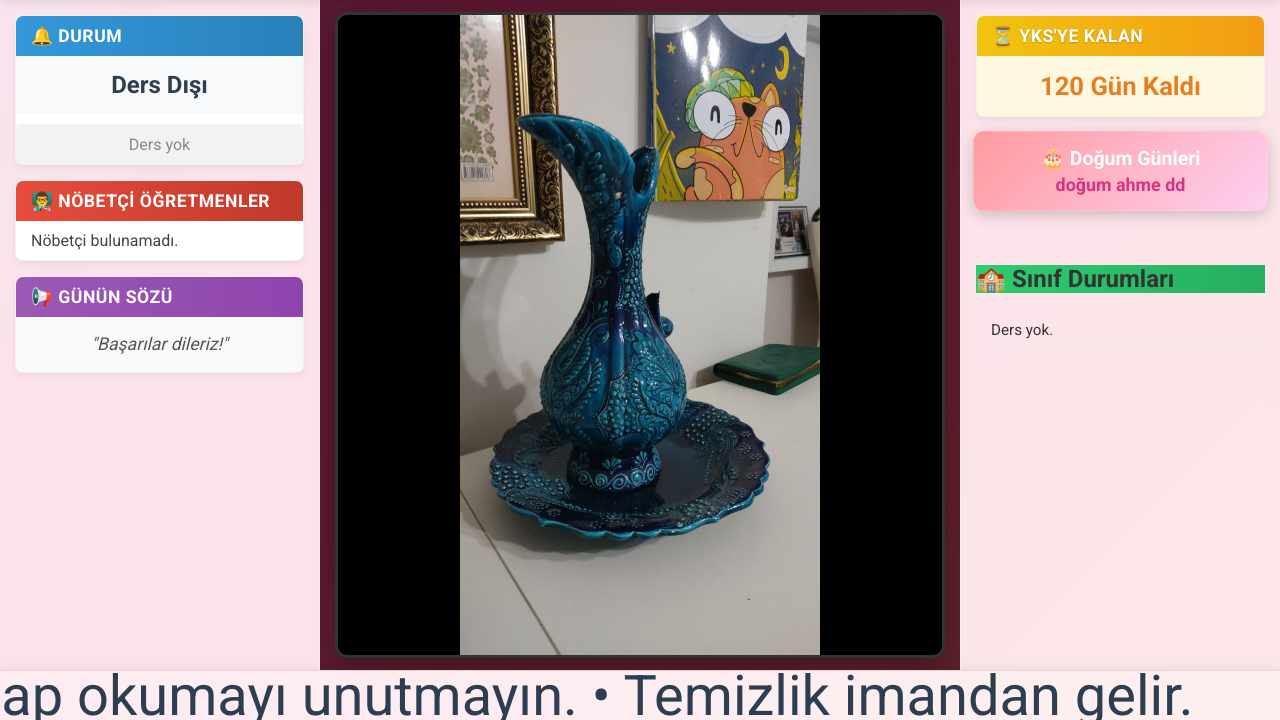
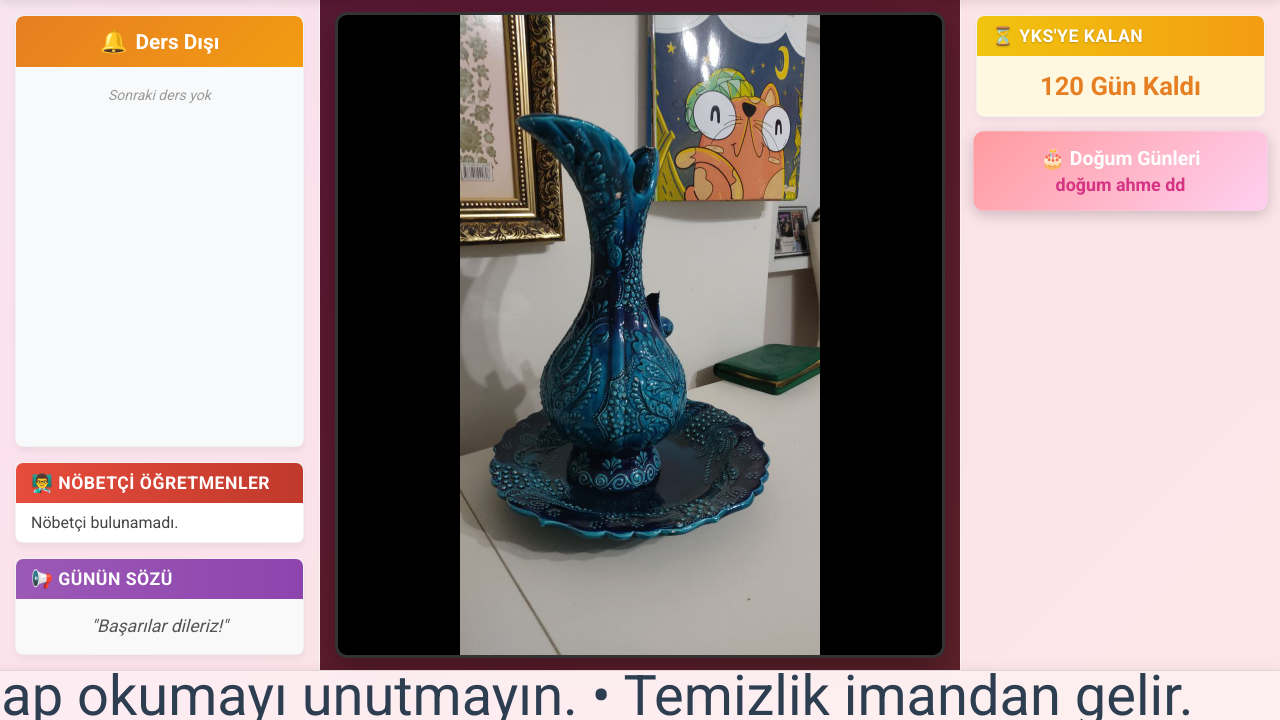
Before and after one commit to Sauth-09/akilli_pano, a Flask app: page / in a window 1280 px wide. Shown: the part 80-800 px from the top of the page. Run offline with Flask 3, Linux system fonts and the light colour scheme; some libraries are stand-ins or nearby versions.

Commit message:
feat: durum ve sinif kartlari birlestirildi
- Dersteyken: 'Suan: X. Dersteyiz' + sinif-ders listesi
- Teneffuste: 'Suan: Teneffusteyiz' + sonraki dersler
- Icerik sigmazsa otomatik yukariya kayan yazi
- API: is_lesson, lesson_number, next_class_statuses eklendi

```diff
--- a/src/web/app.py
+++ b/src/web/app.py
@@ -532,7 +532,11 @@ def get_status():
 
     # Get Class Status
     class_status_list = []
-    if current_lesson_index != -1 and current_day_en in ['Monday', 'Tuesday', 'Wednesday', 'Thursday', 'Friday']:
+    is_lesson = current_lesson_index != -1
+    lesson_number = 0
+
+    if is_lesson and current_day_en in ['Monday', 'Tuesday', 'Wednesday', 'Thursday', 'Friday']:
+        lesson_number = current_lesson_index + 1  # 1-based
         classes = data.get('class_schedules', [])
         for cls in classes:
             prog = cls.get('program', {}).get(current_day_en, [])
@@ -541,20 +545,49 @@ def get_status():
                 if lesson_name:
                     class_status_list.append(f"{cls['name']}: {lesson_name}")
 
+    # Get NEXT lesson classes (for break time display)
+    next_class_status_list = []
+    next_lesson_index = -1
+
+    if not is_lesson and current_day_en in ['Monday', 'Tuesday', 'Wednesday', 'Thursday', 'Friday']:
+        # Find the next lesson index
+        next_lesson_count = 0
+        for item in schedule:
+            try:
+                s = datetime.strptime(item['start'], "%H:%M")
+                if "Ders" in item.get('name', '') or "Etüt" in item.get('name', ''):
+                    if s > current_time:
+                        next_lesson_index = next_lesson_count
+                        break
+                    next_lesson_count += 1
+            except (ValueError, KeyError):
+                continue
+
+        if next_lesson_index != -1:
+            classes = data.get('class_schedules', [])
+            for cls in classes:
+                prog = cls.get('program', {}).get(current_day_en, [])
+                if next_lesson_index < len(prog):
+                    lesson_name = prog[next_lesson_index]
+                    if lesson_name:
+                        next_class_status_list.append(f"{cls['name']}: {lesson_name}")
+
     # Birthdays
     todays_birthdays = []
     today_str = now.strftime("%d.%m")
     if 'birthdays' in data:
         for b in data['birthdays']:
             b_date = b.get('date', '')
-            # Check if date starts with today's DD.MM (handles DD.MM.YYYY)
             if b_date.startswith(today_str):
                 todays_birthdays.append(b['name'])
 
     return jsonify({
         "status": current_status,
+        "is_lesson": is_lesson,
+        "lesson_number": lesson_number,
         "duty_teachers": duty_list,
         "class_statuses": class_status_list,
+        "next_class_statuses": next_class_status_list,
         "birthdays": todays_birthdays,
         "date": now.strftime("%d.%m.%Y"),
         "time": current_time_str,
--- a/src/web/static/css/style.css
+++ b/src/web/static/css/style.css
@@ -488,6 +488,13 @@ body.perf-low * {
 }
 
 /* Specific Card Headers */
+.status-card {
+    display: flex;
+    flex-direction: column;
+    flex: 1;
+    min-height: 0;
+}
+
 .status-card h2 {
     background: linear-gradient(90deg, #3498db, #2980b9);
 }
@@ -506,24 +513,109 @@ body.perf-low * {
     text-shadow: 0 1px 2px rgba(0, 0, 0, 0.2);
 }
 
-#class-status-list-wrapper h2 {
-    background: linear-gradient(90deg, #2ecc71, #27ae60);
-    margin-top: 0 !important;
-    border-bottom: none !important;
+
+/* Status Header */
+#status-header {
+    background: linear-gradient(135deg, #3498db, #2980b9);
+    padding: 12px 15px;
+    border-radius: 8px 8px 0 0;
 }
 
-/* Status Text */
 .status-text {
-    font-size: 1.5rem;
+    font-size: 1.3rem;
     font-weight: 800;
-    color: #2c3e50;
+    color: #ffffff;
     text-align: center;
-    padding: 15px;
+    display: flex;
+    align-items: center;
+    justify-content: center;
+    gap: 8px;
+}
+
+#status-header:has(.lesson-active) {
+    background: linear-gradient(135deg, #27ae60, #2ecc71);
+}
+
+#status-header:has(.break-active) {
+    background: linear-gradient(135deg, #e67e22, #f39c12);
+}
+
+.status-icon {
+    font-size: 1.4rem;
+}
+
+/* Class List Container */
+#class-list-container {
+    flex: 1;
+    overflow: hidden;
+    position: relative;
     background: #f8f9fa;
 }
 
-#status-detail-container {
-    padding: 5px 10px;
+#class-list {
+    list-style: none;
+    padding: 0;
+    margin: 0;
+}
+
+#class-list li {
+    padding: 6px 12px;
+    border-bottom: 1px solid rgba(0, 0, 0, 0.06);
+    font-size: 0.88rem;
+    display: flex;
+    justify-content: space-between;
+    align-items: center;
+    gap: 8px;
+}
+
+#class-list li:last-child {
+    border-bottom: none;
+}
+
+.class-name {
+    font-weight: 700;
+    color: #2c3e50;
+    min-width: 50px;
+}
+
+.class-lesson {
+    color: #27ae60;
+    font-weight: 500;
+    text-align: right;
+}
+
+.next-header {
+    font-weight: 700 !important;
+    color: #e67e22 !important;
+    background: rgba(230, 126, 34, 0.08);
+    font-size: 0.85rem !important;
+    padding: 8px 12px !important;
+}
+
+.no-data {
+    color: #999 !important;
+    font-style: italic;
+    text-align: center !important;
+    justify-content: center !important;
+    padding: 20px 12px !important;
+}
+
+/* Auto-scroll animation for overflowing class list */
+#class-list.auto-scroll {
+    animation: scrollUp linear infinite;
+}
+
+@keyframes scrollUp {
+
+    0%,
+    10% {
+        transform: translateY(0);
+    }
+
+    90%,
+    100% {
+        transform: translateY(calc(-100% + 200px));
+    }
 }
 
 /* Duty List */
--- a/src/web/static/js/script.js
+++ b/src/web/static/js/script.js
@@ -41,59 +41,77 @@ document.addEventListener('DOMContentLoaded', () => {
             // Update Basic Status
             // statusText.textContent = data.status; // Old simple update
 
-            // Enhanced Status Update with Scrolling Classes
+            // Enhanced Merged Status + Class Card
             const statusCard = document.querySelector('.status-card');
             if (statusCard) {
-                // 1. Update Main Status Text
-                let mainStatusEl = statusCard.querySelector('#current-status');
-                if (!mainStatusEl) {
-                    mainStatusEl = document.createElement('div');
-                    mainStatusEl.id = 'current-status';
-                    mainStatusEl.className = 'status-text';
-                    statusCard.appendChild(mainStatusEl);
-                }
-                mainStatusEl.textContent = data.status;
+                const statusEl = document.getElementById('current-status');
+                const classList = document.getElementById('class-list');
 
-                // 2. Update Class List (Scrolling)
-                let detailContainer = document.getElementById('status-detail-container');
-                if (!detailContainer) {
-                    detailContainer = document.createElement('div');
-                    detailContainer.id = 'status-detail-container';
-                    detailContainer.style = 'margin-top: 10px; overflow: hidden; white-space: nowrap; height: 30px; position: relative; background: rgba(0,0,0,0.05); border-radius: 4px; display: flex; align-items: center;';
-                    statusCard.appendChild(detailContainer);
+                if (data.is_lesson) {
+                    // DURING LESSON
+                    statusEl.innerHTML = `<span class="status-icon">📚</span> Şuan: <strong>${data.lesson_number}. Dersteyiz</strong>`;
+                    statusEl.className = 'status-text lesson-active';
+
+                    // Show current class lessons
+                    classList.innerHTML = '';
+                    if (data.class_statuses && data.class_statuses.length > 0) {
+                        data.class_statuses.forEach(status => {
+                            const li = document.createElement('li');
+                            const parts = status.split(':');
+                            if (parts.length === 2) {
+                                li.innerHTML = `<span class="class-name">${parts[0]}</span><span class="class-lesson">${parts[1]}</span>`;
+                            } else {
+                                li.textContent = status;
+                            }
+                            classList.appendChild(li);
+                        });
+                    } else {
+                        classList.innerHTML = '<li class="no-data">Sınıf programı yüklenmemiş</li>';
+                    }
+                } else {
+                    // DURING BREAK / OFF HOURS
+                    let statusLabel = data.status;
+                    if (statusLabel.toLowerCase().includes('teneffüs') || statusLabel.toLowerCase().includes('ara')) {
+                        statusEl.innerHTML = `<span class="status-icon">☕</span> Şuan: <strong>Teneffüsteyiz</strong>`;
+                    } else {
+                        statusEl.innerHTML = `<span class="status-icon">🔔</span> ${statusLabel}`;
+                    }
+                    statusEl.className = 'status-text break-active';
+
+                    // Show next class lessons
+                    classList.innerHTML = '';
+                    if (data.next_class_statuses && data.next_class_statuses.length > 0) {
+                        const headerLi = document.createElement('li');
+                        headerLi.className = 'next-header';
+                        headerLi.textContent = '📋 Sonraki Dersler:';
+                        classList.appendChild(headerLi);
+
+                        data.next_class_statuses.forEach(status => {
+                            const li = document.createElement('li');
+                            const parts = status.split(':');
+                            if (parts.length === 2) {
+                                li.innerHTML = `<span class="class-name">${parts[0]}</span><span class="class-lesson">${parts[1]}</span>`;
+                            } else {
+                                li.textContent = status;
+                            }
+                            classList.appendChild(li);
+                        });
+                    } else {
+                        classList.innerHTML = '<li class="no-data">Sonraki ders yok</li>';
+                    }
                 }
 
-                if (data.class_statuses && data.class_statuses.length > 0) {
-                    // Format: "9-A Matematik   10-B Fizik ..."
-                    // Replace ':' with space for cleaner look or keep it? User said "9/A Türkçe"
-                    const formattedList = data.class_statuses.map(s => s.replace(':', '')).join('   •   ');
-
-                    // Check if content changed to avoid jitter
-                    const currentText = detailContainer.getAttribute('data-content');
-                    if (currentText !== formattedList) {
-                        detailContainer.innerHTML = '';
-                        detailContainer.setAttribute('data-content', formattedList);
-
-                        const scrollingText = document.createElement('div');
-                        scrollingText.textContent = formattedList;
-                        scrollingText.style = 'display: inline-block; padding-left: 100%; animation: scroll-left 20s linear infinite; font-weight: 500; color: #555;';
-                        detailContainer.appendChild(scrollingText);
-
-                        // Add CSS animation keyframes if not exists
-                        if (!document.getElementById('scroll-anim')) {
-                            const style = document.createElement('style');
-                            style.id = 'scroll-anim';
-                            style.textContent = `
-                                 @keyframes scroll-left {
-                                     0% { transform: translateX(0); }
-                                     100% { transform: translateX(-100%); }
-                                 }
-                             `;
-                            document.head.appendChild(style);
-                        }
+                // Auto-scroll if content overflows
+                const container = document.getElementById('class-list-container');
+                if (container && classList.scrollHeight > container.clientHeight) {
+                    // Start scroll animation
+                    if (!classList.classList.contains('auto-scroll')) {
+                        classList.classList.add('auto-scroll');
+                        const scrollDuration = Math.max(10, classList.children.length * 3);
+                        classList.style.animationDuration = scrollDuration + 's';
                     }
-                } else {
-                    detailContainer.innerHTML = '<span style="padding: 5px; color: #888; width: 100%; text-align: center; display: block;">Ders yok</span>';
+                } else if (classList.classList.contains('auto-scroll')) {
+                    classList.classList.remove('auto-scroll');
                 }
             }
 
@@ -103,7 +121,6 @@ document.addEventListener('DOMContentLoaded', () => {
                 dutyList.innerHTML = '';
                 data.duty_teachers.forEach(item => {
                     const li = document.createElement('li');
-                    // Item format is "Location: Teacher" or just "Teacher" if fallback
                     if (item.includes(':')) {
                         const parts = item.split(':');
                         li.innerHTML = `<strong>${parts[0]}:</strong> ${parts[1]}`;
@@ -114,30 +131,6 @@ document.addEventListener('DOMContentLoaded', () => {
                 });
             } else {
                 dutyList.innerHTML = '<li>Nöbetçi bulunamadı.</li>';
-            }
-
-            // --- CLASS STATUSES ---
-            // Only populate if container exists (rendered by layout)
-            let classListContainer = document.getElementById('class-status-list');
-            if (classListContainer) {
-                classListContainer.innerHTML = '';
-                if (data.class_statuses && data.class_statuses.length > 0) {
-                    data.class_statuses.forEach(status => {
-                        const li = document.createElement('li');
-                        // Format: "9-A: MAT"
-                        const parts = status.split(':');
-                        if (parts.length === 2) {
-                            li.innerHTML = `<strong>${parts[0]}:</strong> ${parts[1]}`;
-                        } else {
-                            li.textContent = status;
-                        }
-                        classListContainer.appendChild(li);
-                    });
-                } else {
-                    const li = document.createElement('li');
-                    li.textContent = 'Ders yok.';
-                    classListContainer.appendChild(li);
-                }
             }
 
             // --- BIRTHDAYS ---
--- a/src/web/templates/index.html
+++ b/src/web/templates/index.html
@@ -50,8 +50,12 @@
 
                     {% if item.type == 'status' %}
                     <div class="card status-card" id="{{ item.id }}">
-                        <h2>🔔 {{ item.title }}</h2>
-                        <div id="current-status" class="status-text">Yükleniyor...</div>
+                        <div id="status-header">
+                            <div id="current-status" class="status-text">Yükleniyor...</div>
+                        </div>
+                        <div id="class-list-container">
+                            <ul id="class-list"></ul>
+                        </div>
                     </div>
 
                     {% elif item.type == 'duty' %}
@@ -91,13 +95,7 @@
                     </div>
 
                     {% elif item.type == 'classes' %}
-                    <!-- Dynamic Classes Container -->
-                    <div id="class-status-list-wrapper">
-                         <h2 style="margin-top: 20px; border-bottom: 2px solid #fff;">🏫 {{ item.title }}</h2>
-                         <ul id="class-status-list" class="info-list">
-                             <li>Yükleniyor...</li>
-                         </ul>
-                    </div>
+                    <!-- Merged into status card -->
                     {% endif %}
 
                 {% endif %}
```
